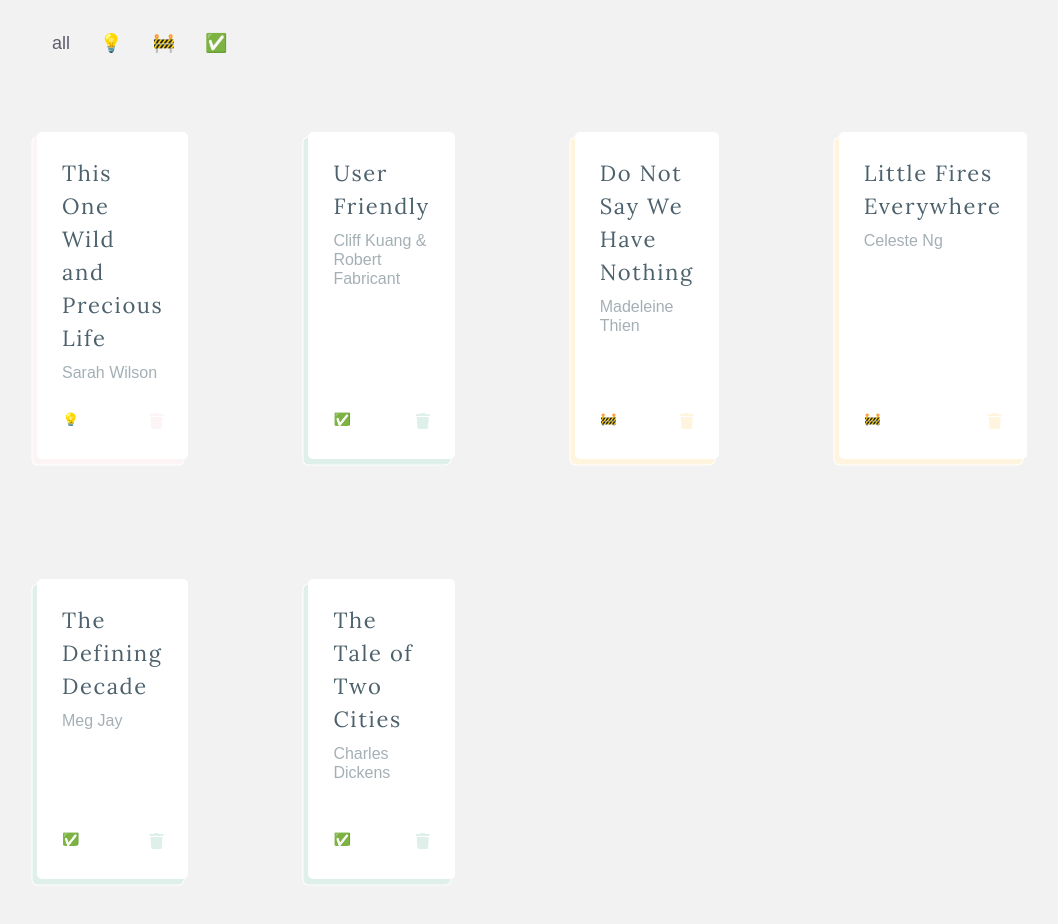
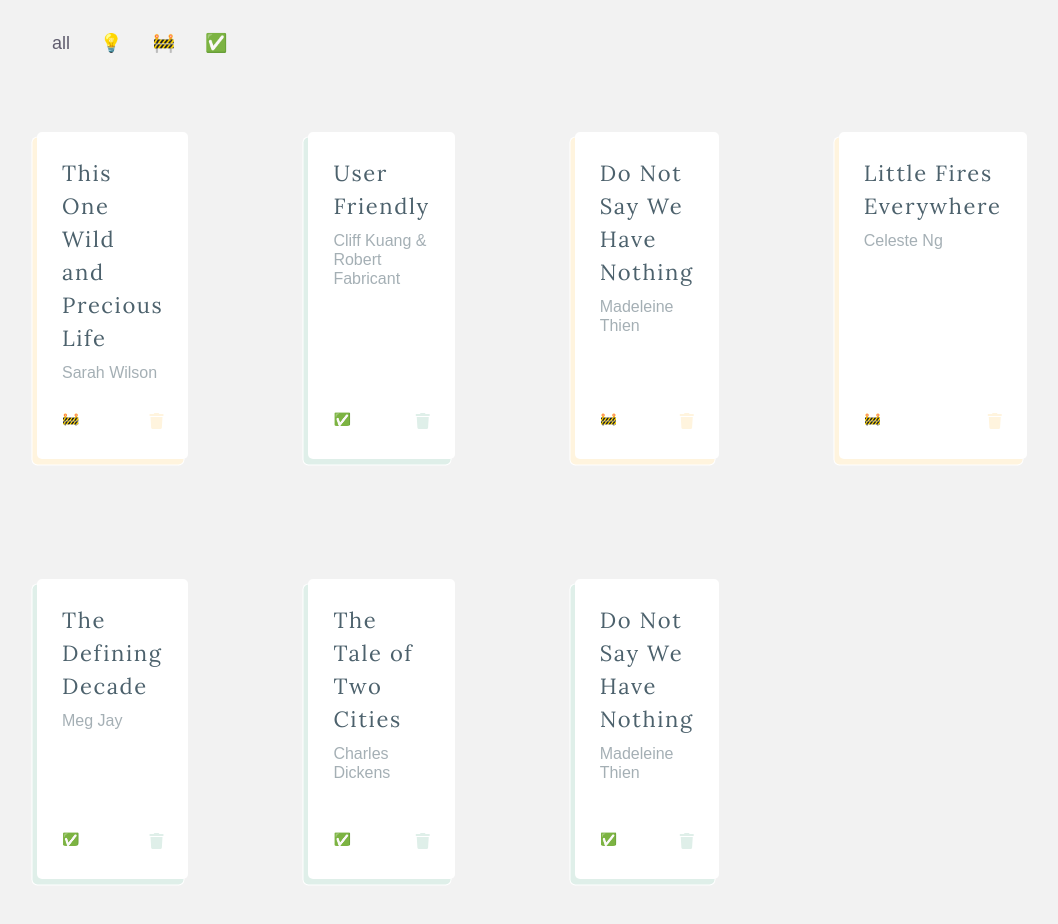
Before and after one commit to kunkunzhu/mini-lib, a React (Create React App) app: page / in a window 1280 px wide. Shown: the part 980-1904 px from the top of the page, without its empty margins (163-1221 px from the left). Built offline with nearby package versions, Linux system fonts and the light colour scheme; data requests are answered from the project's data file; a web font is replaced by a local one.

Commit message:
factor all services into a module

```diff
--- a/db.json
+++ b/db.json
@@ -4,37 +4,43 @@
       "id": 1,
       "title": "This One Wild and Precious Life",
       "author": "Sarah Wilson",
-      "progress": "💡"
+      "progress": 2
     },
     {
       "id": 2,
       "title": "User Friendly",
       "author": "Cliff Kuang & Robert Fabricant",
-      "progress": "✅"
+      "progress": 3
     },
     {
       "id": 3,
       "title": "Do Not Say We Have Nothing",
       "author": "Madeleine Thien",
-      "progress": "🚧"
+      "progress": 2
     },
     {
       "id": 4,
       "title": "Little Fires Everywhere",
       "author": "Celeste Ng",
-      "progress": "🚧"
+      "progress": 2
     },
     {
       "id": 5,
       "title": "The Defining Decade",
       "author": "Meg Jay",
-      "progress": "✅"
+      "progress": 3
     },
     {
       "title": "The Tale of Two Cities",
       "author": "Charles Dickens",
-      "progress": "✅",
+      "progress": 3,
       "id": 6
+    },
+    {
+      "title": "Do Not Say We Have Nothing",
+      "author": "Madeleine Thien",
+      "progress": 3,
+      "id": 7
     }
   ]
 }
--- a/src/App.js
+++ b/src/App.js
@@ -1,30 +1,34 @@
 import React, { useState, useEffect } from "react";
 import Header from "./components/Header/Header";
 import Library from "./components/Library/Library";
-// import { books } from "./info/prestoredInfo"
+import booksService from "./services/books";
 import './App.css';
-import axios from 'axios'
 
 export default function Home() {
   const [libBooks, setLibBooks] = useState([])
   // start with empty list -> useState([])
 
-  const addBook = (response) => {
-    setLibBooks(libBooks.concat(response.data))
+  const addBook = (values) => {
+    const newBook = {
+      title: values.title,
+      author: values.author,
+      progress: values.progress
+    }
+
+    booksService
+      .createBook(newBook)
+      .then(response => {
+        setLibBooks(libBooks.concat(response.data))
+      })
   }
 
   const changeProgress = (id) => {
-    const url = `http://localhost:4001/books/${id}`
     let book = libBooks.find(b => b.id === id)
-    if (book.progress === "🚧") {
-      book.progress = "✅"
-    } else if (book.progress === "✅") {
-      book.progress = "💡"
-    } else {
-      book.progress = "🚧"
-    }
+    book.progress < 3 ? book.progress += 1 : book.progress = 1;
 
-    axios.put(url, book).then(response => {
+    booksService
+      .updateBook(id, book)
+      .then(response => {
       setLibBooks(
         libBooks.map(
           libBook =>
@@ -32,18 +36,14 @@ export default function Home() {
     })
   }
 
-
-
   useEffect(() => {
-    // console.log('effect')
-    axios
-      .get('http://localhost:4001/books')
+    booksService
+      .getBooks()
       .then(response => {
         console.log('promise fulfulled')
         setLibBooks(response.data)
       })
   }, [])
-  // console.log('render', libBooks.length, 'books')
 
   return (
     <div className="app">
--- a/src/components/BookButton/BookButton.jsx
+++ b/src/components/BookButton/BookButton.jsx
@@ -11,7 +11,6 @@ import {
   ProgressGroup,
   FormError
 } from "../Header/headerStyles";
-import axios from 'axios'
 import * as yup from 'yup';
 import { makeValidate } from "../../util/makeValidate";
 
@@ -47,17 +46,7 @@ const BookButton = (props) => {
   const [bookModalShow, setBookModalShow] = useState(false);
 
   const onSubmit = async values => {
-    const newBook = {
-      title: values.title,
-      author: values.author,
-      progress: values.progress
-    }
-
-    axios
-      .post('http://localhost:4001/books', newBook)
-      .then(response => {
-        props.addBook(response)
-      })
+    props.addBook(values)
     setBookModalShow(false);
   };
 
--- a/src/components/Library/Library.jsx
+++ b/src/components/Library/Library.jsx
@@ -6,12 +6,18 @@ import { BookDisplay, DisplayOptions } from "./LibraryStyles"
 const Library = (props) => {
     const books = props.books
 
-    const [show, setShow] = useState("all")
+    const [show, setShow] = useState(0)
 
     let booksToShow = books
-    if (show !== "all") {
-        // console.log(show)
+    if (show) {
+        console.log("show")
+        console.log(show)
+        console.log("book progress")
+        booksToShow.map(book => console.log(book.progress))
         booksToShow = books.filter(book => book.progress === {show})
+        if (!booksToShow.length) {
+            console.log("WHY NO WORKING")
+        }
     }
 
     // const deleteBook = (id) => {
@@ -25,14 +31,21 @@ const Library = (props) => {
     return(
          <>
             <DisplayOptions>
-                <span onClick={()=> setShow("all")}>all</span>
-                <span onClick={()=> setShow("💡")}>💡</span>
-                <span onClick={()=> setShow("🚧")}>🚧</span>
-                <span onClick={()=> setShow("✅")}>✅</span>
+                <span onClick={()=> setShow(0)}>all</span>
+                <span onClick={()=> setShow(1)}>💡</span>
+                <span onClick={()=> setShow(2)}>🚧</span>
+                <span onClick={()=> setShow(3)}>✅</span>
             </DisplayOptions>
             <BookDisplay>
                 {booksToShow.map(book => {
-                    let progress = book.progress
+                    let progress;
+                    if (book.progress === 1) {
+                        progress = "💡"
+                    } else if (book.progress === 2) {
+                        progress = "🚧"
+                    } else {
+                        progress = "✅"
+                    }
                     return (
                     <BookCardStyles.BookWrapper
                         progress={progress}
--- /dev/null
+++ b/src/services/books.js
@@ -0,0 +1,12 @@
+import axios from 'axios'
+const baseUrl = 'http://localhost:4001/books'
+
+const booksService = {
+    getBooks: () => axios.get(baseUrl),
+
+    createBooks: (newObject) => axios.post(baseUrl, newObject),
+
+    updateBooks: (id, newObject) => axios.put(`${baseUrl}/${id}`, newObject),
+}
+
+export default booksService
```
